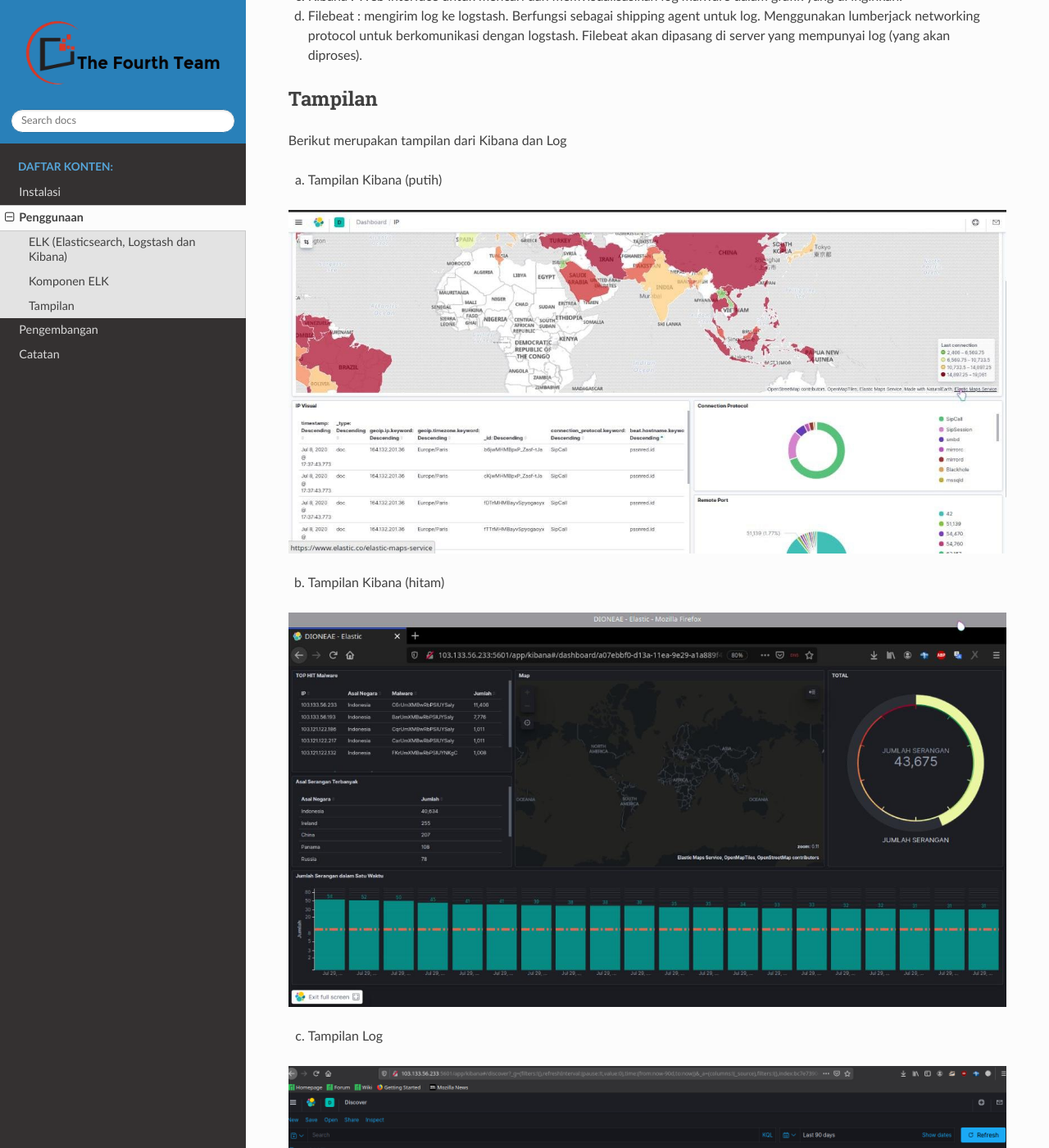
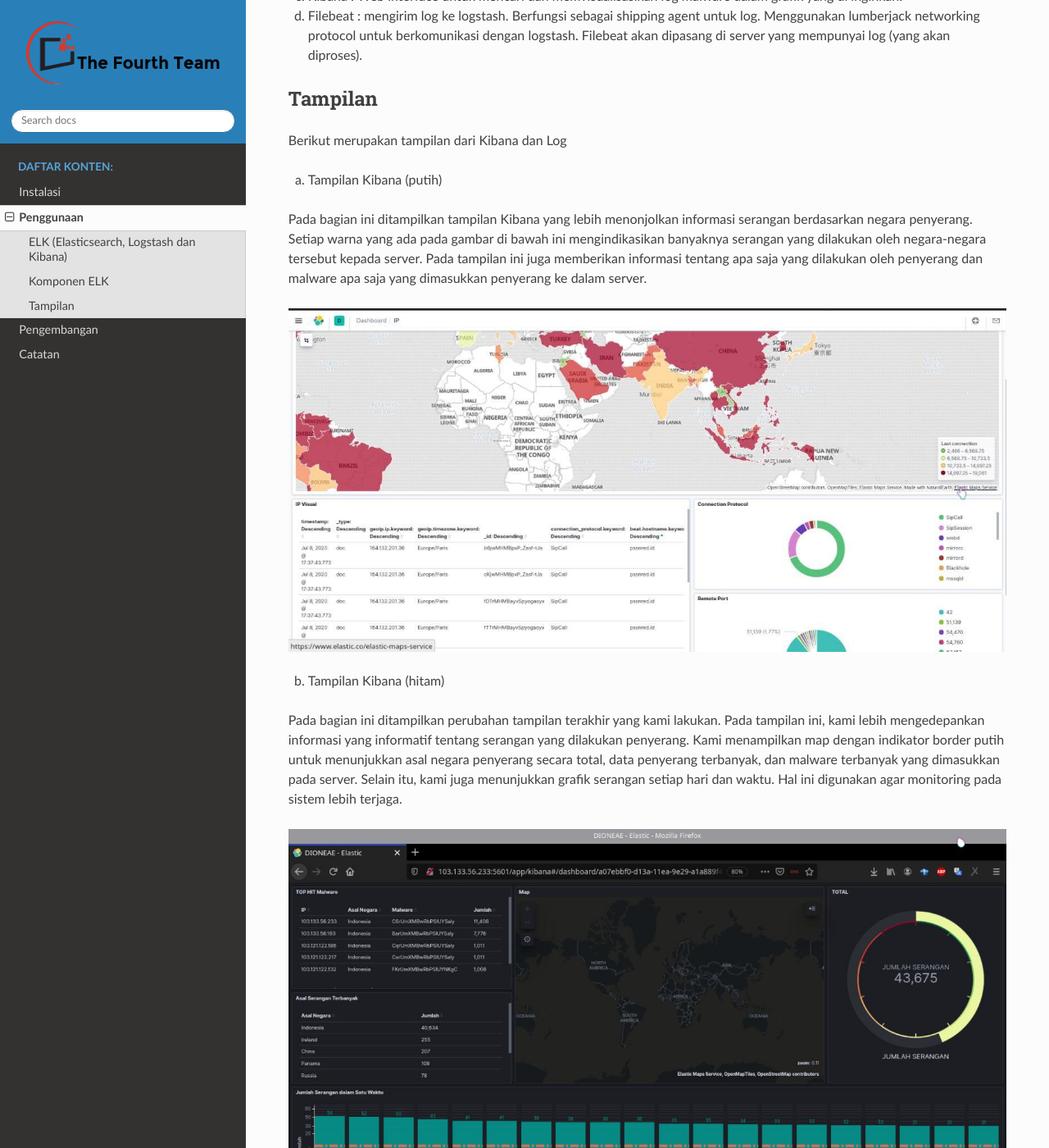
Before and after one commit to subkhancore/mdocs, a Sphinx documentation site: the page built from docs/source/Penggunaan/usage.rst, in a window 1280 px wide and 1400 px high, scrolled down 624 px. Shown: the whole window at 82% size. Built offline with Sphinx 7.4.7 and the Read the Docs theme 2.0.0, drawn with Linux system fonts in a browser that asks for light colours; some of the changed text lies outside the part shown.

Commit message:
Update usage.rst

```diff
--- a/docs/source/Penggunaan/usage.rst
+++ b/docs/source/Penggunaan/usage.rst
@@ -23,12 +23,18 @@
 
 a. Tampilan Kibana (putih)
 
+Pada bagian ini ditampilkan tampilan Kibana yang lebih menonjolkan informasi serangan berdasarkan negara penyerang. Setiap warna yang ada pada gambar di bawah ini mengindikasikan banyaknya serangan yang dilakukan oleh negara-negara tersebut kepada server. Pada tampilan ini juga memberikan informasi tentang apa saja yang dilakukan oleh penyerang dan malware apa saja yang dimasukkan penyerang ke dalam server.
+
 .. image:: 1.jpg
 
 b. Tampilan Kibana (hitam)
+
+Pada bagian ini ditampilkan perubahan tampilan terakhir yang kami lakukan. Pada tampilan ini, kami lebih mengedepankan informasi yang informatif tentang serangan yang dilakukan penyerang. Kami menampilkan map dengan indikator border putih untuk menunjukkan asal negara penyerang secara total, data penyerang terbanyak, dan malware terbanyak yang dimasukkan pada server. Selain itu, kami juga menunjukkan grafik serangan setiap hari dan waktu. Hal ini digunakan agar monitoring pada sistem lebih terjaga.
 
 .. image:: 3.png
 
 c. Tampilan Log
 
+Pada bagian ini ditampilkan log yang kami dapatkan dari server. Semua log ini memiliki ketentuan-ketentuan tertentu yang kemudian kami olah menjadi seperti pada tampilan-tampilan Kibana sebelumnya.
+
 .. image:: 2.png
```
